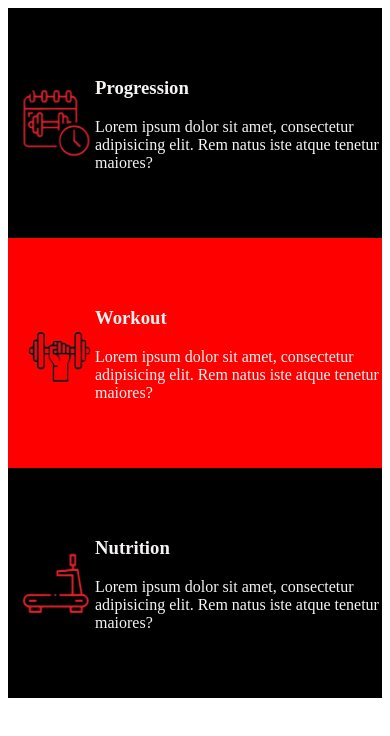
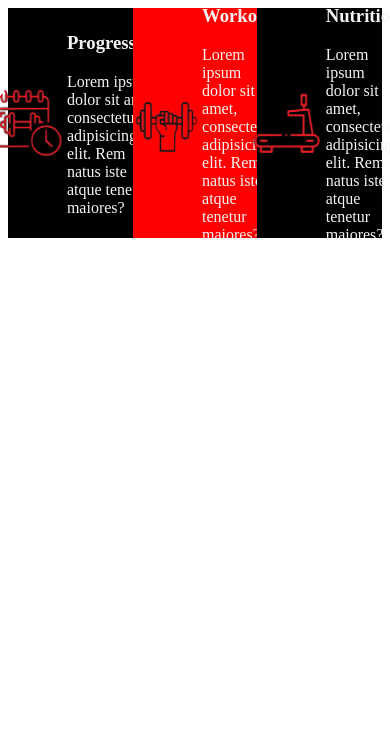
Before and after one commit to DS-Popeye/WEB-Lab, a plain HTML site: page index.html in a window 390 px wide. Drawn offline with Linux system fonts and the light colour scheme.

Commit message:
Update style.css

```diff
--- a/style.css
+++ b/style.css
@@ -44,9 +44,3 @@
     align-items: center;
     height: 300px;
 }
-
-@media screen and (max-width: 1200px) {
-    .column {
-      width: 100%;
-    }
-  }
```
